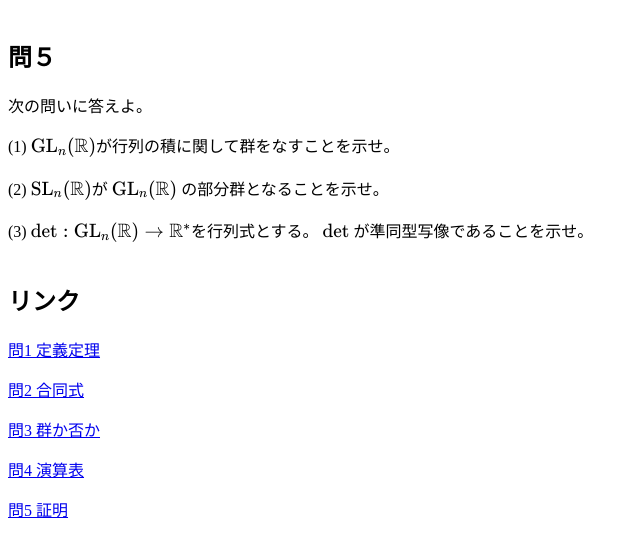
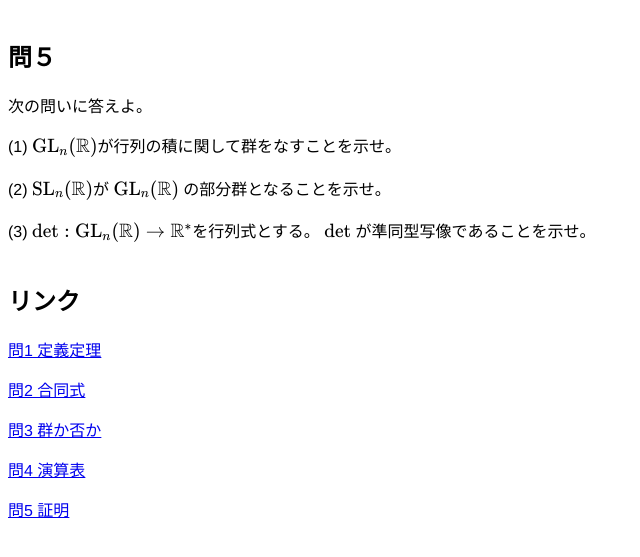
Before and after one commit to mimneko/sample-page, a Jekyll site: the page built from 代数学/test1-5.md, in a window 1280 px wide. Shown: the top 557 px of the page, without its empty margins (0-640 px from the left). Built offline with Jekyll 4.4.1, drawn with Linux system fonts in a browser that asks for light colours; nearby versions of some CDN libraries; our own code applies the rules of GitHub Pages for plain Markdown files.

Commit message:
Update head.html

```diff
--- a/_includes/head.html
+++ b/_includes/head.html
@@ -17,10 +17,12 @@
   });
 </script>
 <style>
+  body {
+    font-family: "Helvetica Neue", Arial, "Hiragino Kaku Gothic ProN", "Hiragino Sans", Meiryo, sans-serif;
+  }
   h2 {
     margin-block-start: 1.6em;
   }
-
   h3 {
     margin-block-start: 1.4em;
   }
```
